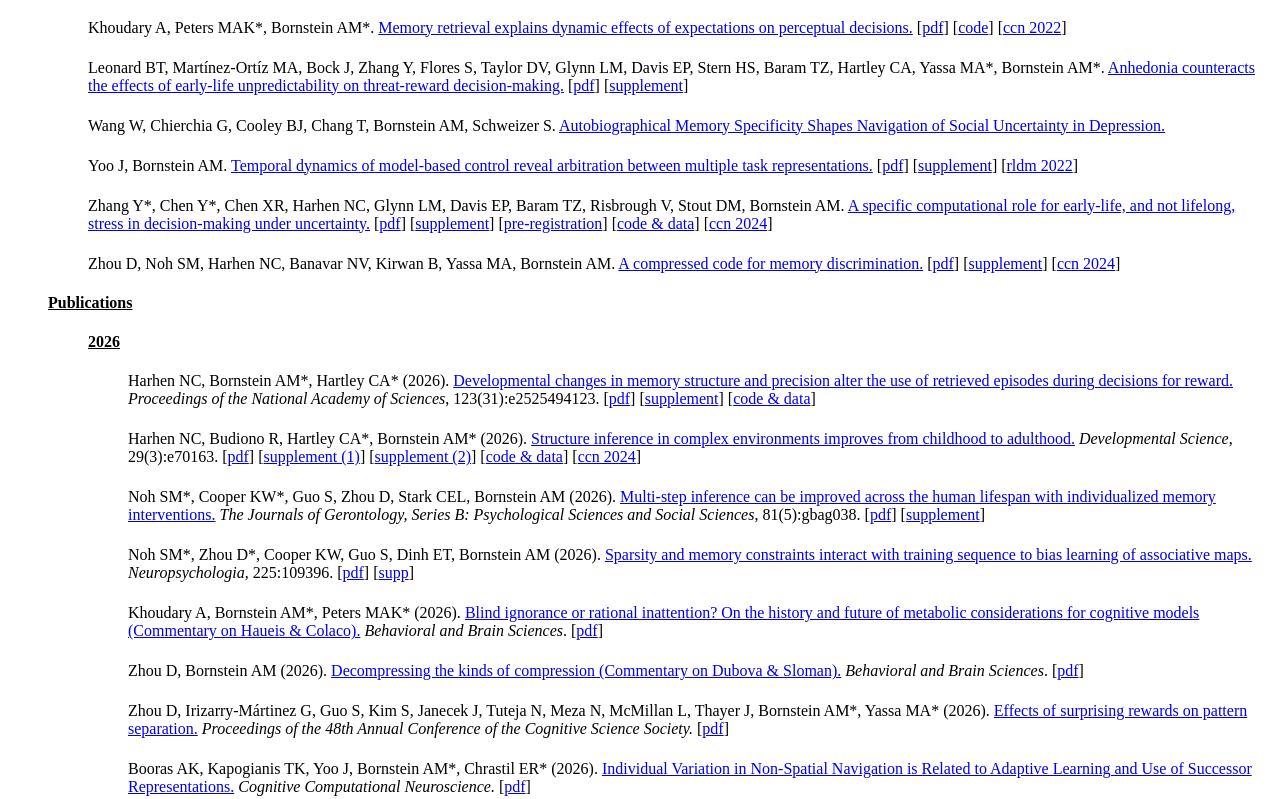
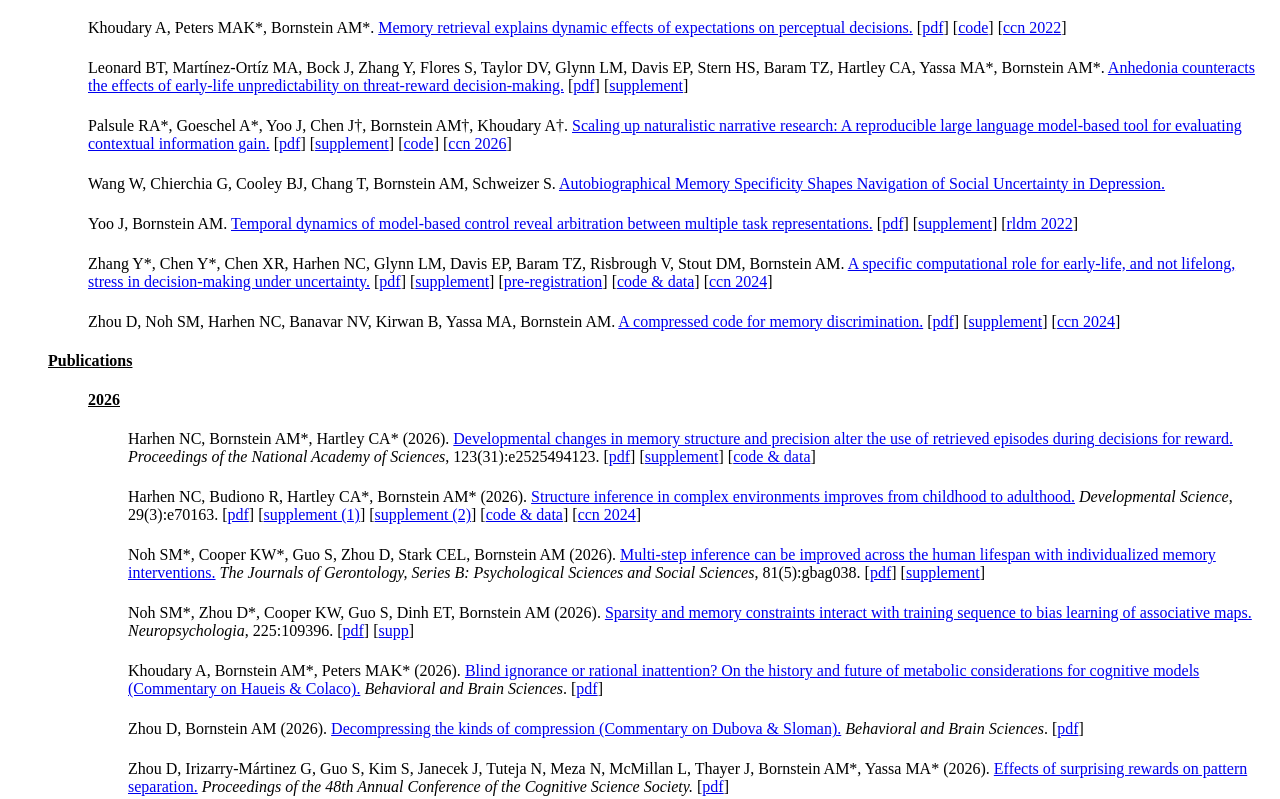
Before and after one commit to aaronbneuro/aaronbneuro.github.io, a plain HTML site: page index.html in a window 1280 px wide. Shown: the part 795-1594 px from the top of the page. Drawn offline with Linux system fonts and the light colour scheme.

Commit message:
sequentiality

```diff
--- a/index.html
+++ b/index.html
@@ -385,6 +385,15 @@ Anhedonia counteracts the effects of early-life unpredictability on threat-rewar
 [<a href="cv/pubs/2026_lmbzftgdsbhyb_rxiv_supp.pdf">supplement</a>]
 <br/> &nbsp; <br/>
 
+Palsule RA*, Goeschel A*, Yoo J, Chen J&dagger;, Bornstein AM&dagger;, Khoudary A&dagger;.
+<a href="https://www.biorxiv.org/content/10.64898/2026.11.14.766702v1" data-tags="narratives fmri">
+Scaling up naturalistic narrative research: A reproducible large language model-based tool for evaluating contextual information gain.</a>
+[<a href="cv/pubs/2026_pgycbk_rxiv.pdf">pdf</a>]
+[<a href="cv/pubs/2026_pgycbk_rxiv_supp.pdf">supplement</a>]
+[<a href="https://github.com/uciccnl/sequentiality">code</a>]
+[<a href="cv/pubs/2026_gpycbk_ccn_2pg.pdf">ccn 2026</a>]
+<br/> &nbsp; <br/>
+
 <!--
 Stout DM, Zhou D, Bornstein AM, Baram TZ, Baker D, Risbrough VB.
 <a href="" data-tags="early-life-unpredictability adversity fmri computational-psychiatry">
@@ -451,8 +460,6 @@ alejandra zorn
 li tinyrnn foraging
 
 liu chaos foraging
-
-palsule, goeschel et al sequentiality
 
 rouhani rpe bandit
 
@@ -589,6 +596,7 @@ Age-related differences in structure learning drive foraging behavior in a multi
 [<a href="cv/pubs/2026_cjpmhnbb_ccn_2pg.pdf">pdf</a>]
 <br/> &nbsp; <br/>
 
+<!--
 Goeschel A*, Palsule R*, Yoo J, Chen J, Bornstein AM, Khoudary A
 (2026).
 <a href="https://openreview.net/forum?id=j9kJ9B1X6E" data-tags="narratives methods">
@@ -596,6 +604,7 @@ Quantifying information gain in narrative stimuli using open-source large langua
 <i>Cognitive Computational Neuroscience.</i>
 [<a href="cv/pubs/2026_gpycbk_ccn_2pg.pdf">pdf</a>]
 <br/> &nbsp; <br/>
+-->
 
 Guo S*, Booras AK*, Kahana MJ, Fried I, Sakon J, Bornstein AM
 (2026).
```
Also changed, not shown: 7 other files.
